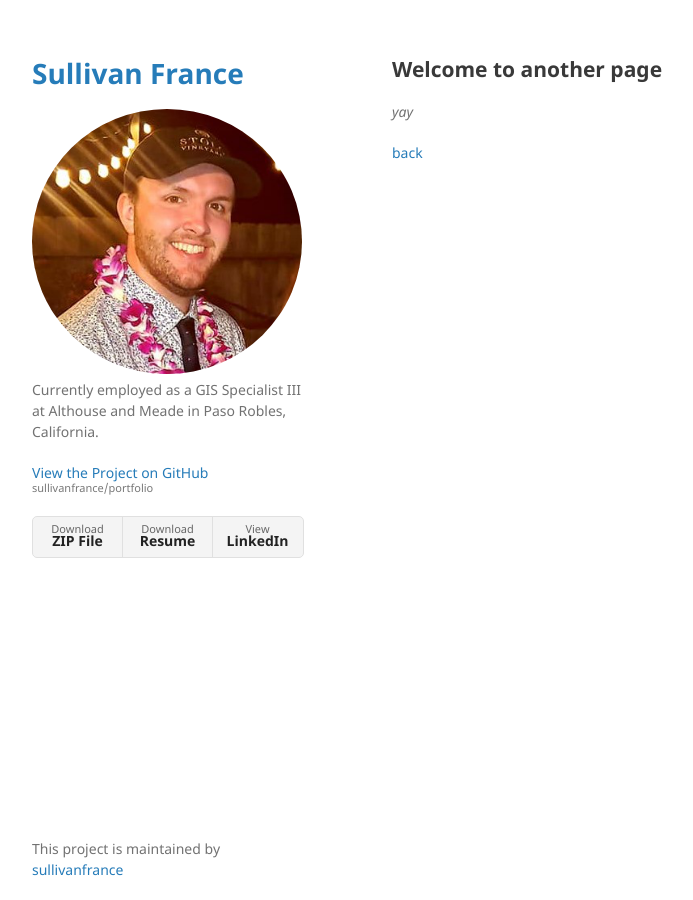
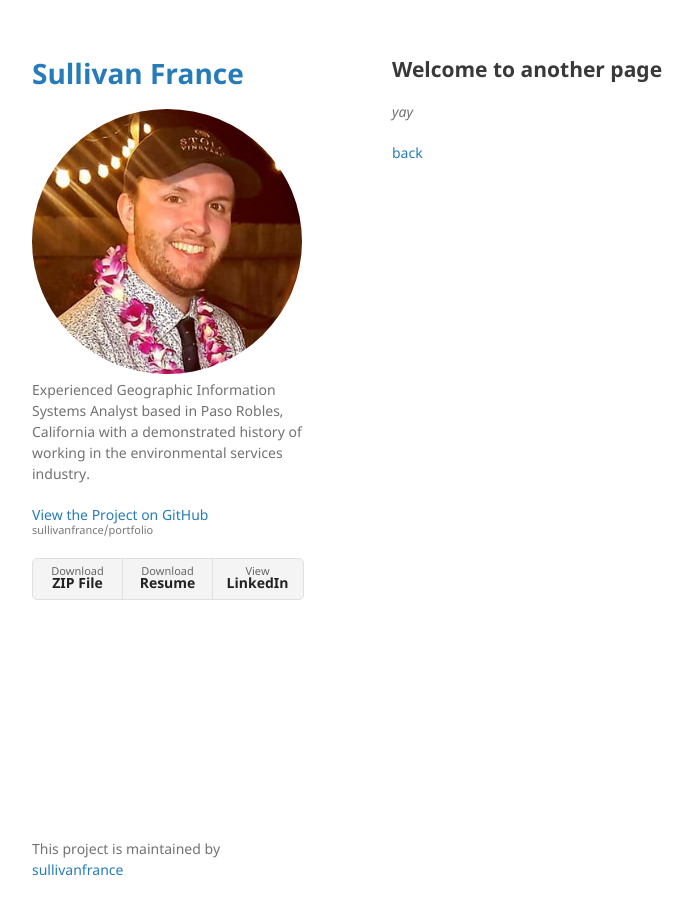
Before and after one commit to sullivanfrance/portfolio, a Jekyll site: the page built from another-page.md, in a window 1280 px wide. Shown: the whole page, without its empty margins (178-871 px from the left). Built offline with Jekyll 4.4.1, drawn with Linux system fonts in a browser that asks for light colours; our own code applies the rules of GitHub Pages for plain Markdown files.

Commit message:
Update _config.yml

```diff
--- a/_config.yml
+++ b/_config.yml
@@ -1,6 +1,6 @@
 title: Sullivan France
 logo: /assets/img/logo.png
-description: Currently employed as a GIS Specialist III at Althouse and Meade in Paso Robles, California.
+description: Experienced Geographic Information Systems Analyst based in Paso Robles, California with a demonstrated history of working in the environmental services industry.
 show_downloads: true
 google_analytics:
 theme: jekyll-theme-minimal
```
